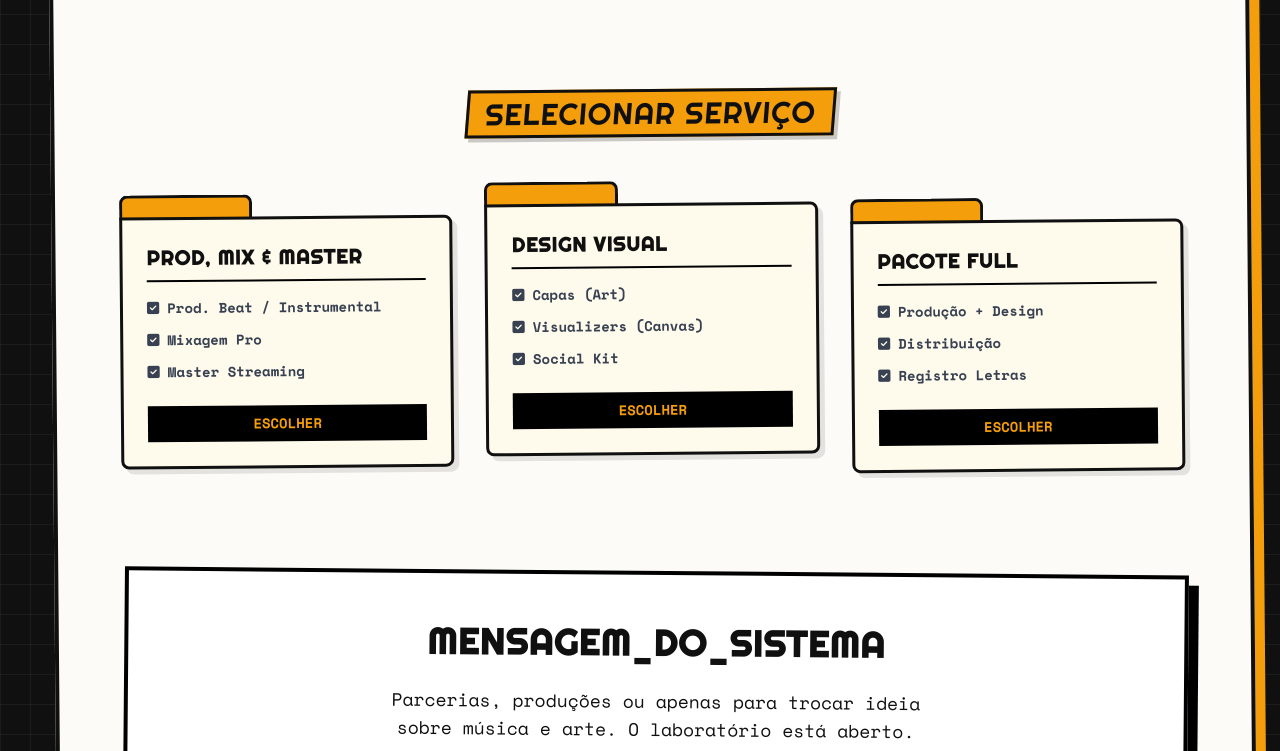
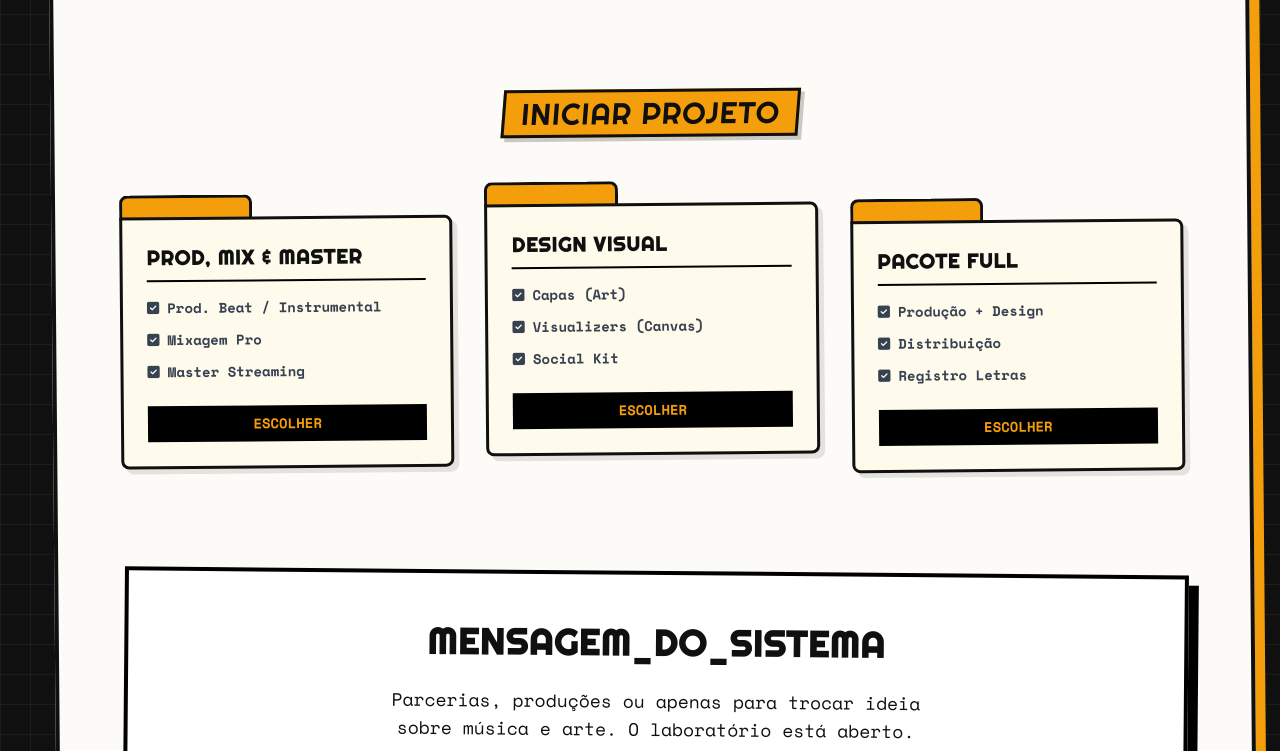
Before and after one commit to victorcosendey/quartobloco, a plain HTML site: page index.html in a window 1280 px wide. Shown: the part 3286-4037 px from the top of the page. Drawn offline with nearby package versions, Linux system fonts and the light colour scheme.

Commit message:
Update index.html

```diff
--- a/index.html
+++ b/index.html
@@ -383,7 +383,7 @@
         </section>
 
         <section id="servicos" class="mb-24">
-            <h2 class="highlight-title text-2xl md:text-3xl mb-10 mx-auto block w-max">SELECIONAR SERVIÇO</h2>
+            <h2 class="highlight-title text-2xl md:text-3xl mb-10 mx-auto block w-max">INICIAR PROJETO</h2>
             <div class="grid md:grid-cols-3 gap-8 pt-4">
                 <div class="folder-tab-container">
                     <div class="folder-tab-top"></div>
```
